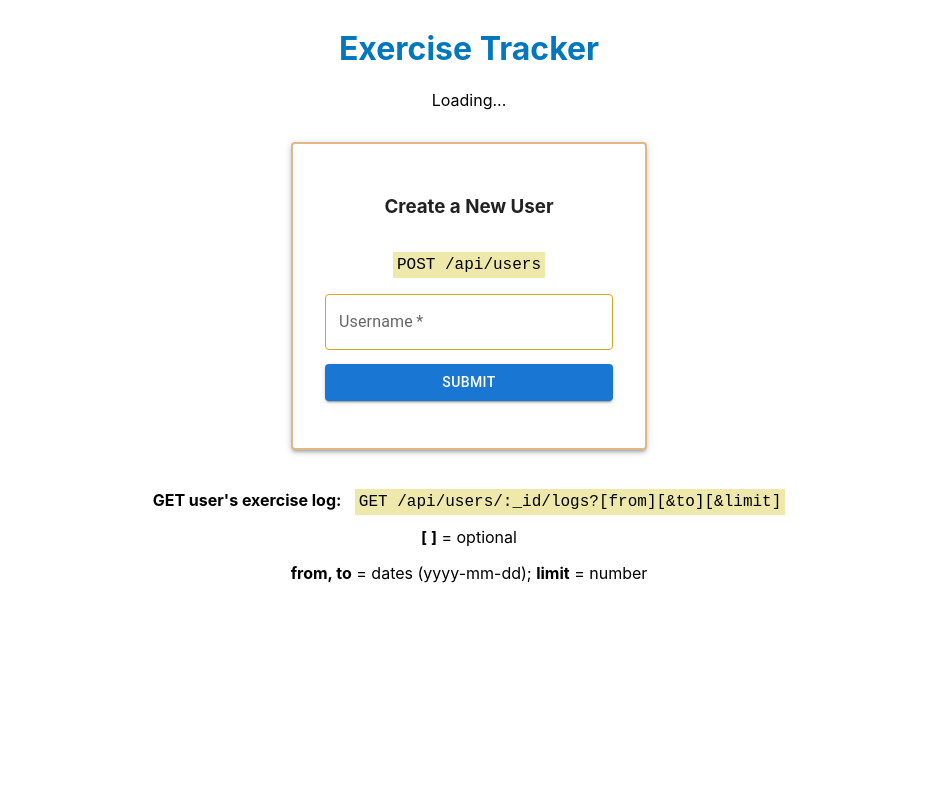
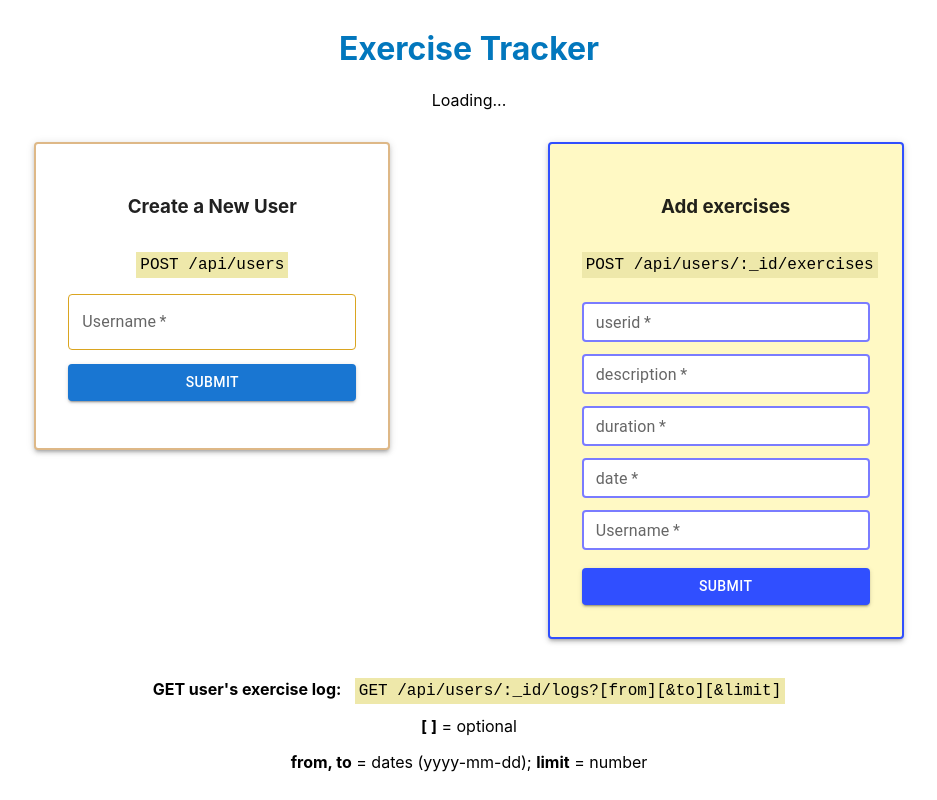
Before and after one commit to saideepd/exercise-tracker, a React (Create React App) app in the folder client/: page / in a window 1280 px wide. Shown: the whole page, without its empty margins (171-1108 px from the left). Built offline with nearby package versions, Linux system fonts and the light colour scheme; no server answers.

Commit message:
Added ExerciseLog Component

```diff
--- a/client/src/App.js
+++ b/client/src/App.js
@@ -3,6 +3,7 @@ import './App.css';
 import Header from './components/Header/Header';
 import Information from './components/Information/Information';
 import User from './components/User/User';
+import Exercise from './components/ExerciseLog/ExerciseLog';
 import { Container } from '@mui/material';
 
 const baseUrl = "http://localhost:8888";
@@ -33,6 +34,7 @@ function App() {
         </p>
         <div className="user-exercise-form">
           <User />
+          <Exercise />
         </div>
         <Information />
       </Container>
--- /dev/null
+++ b/client/src/components/ExerciseLog/ExerciseLog.css
@@ -0,0 +1,44 @@
+.exercise-component {
+    margin: 1em;
+}
+
+.exercise-paper {
+    width: 18em;
+    height: max-content;
+    padding: 2em;
+    border: 2px solid #304ffe;
+    background-color: #fff9c4;
+    display: flex;
+    flex-direction: column;
+}
+
+.exercise-endpoint {
+    background-color: #eee8aa;
+    font-family: 'Courier New', Courier, monospace;
+    color: #000000;
+    padding: 0.25em;
+    width: max-content;
+    display: block;
+    margin-left: auto;
+    margin-right: auto;
+}
+
+#create-exerciselog-btn {
+    margin-top: 1em;
+}
+
+.user-input {
+    margin-top: 1em;
+    margin-bottom: 1em;
+}
+
+@media screen and (max-width: 450px) {
+    .exercise-paper {
+        width: 15em;
+        padding: 2em;
+    }
+
+    .exercise-endpoint {
+        width: auto;
+    }
+}
--- /dev/null
+++ b/client/src/components/ExerciseLog/ExerciseLog.js
@@ -0,0 +1,107 @@
+import React from 'react'
+import './ExerciseLog.css';
+import { Button, Paper, TextField } from '@mui/material';
+import { styled } from "@mui/material/styles";
+
+const CssTextField = styled(TextField)({
+  '& label.Mui-focused': {
+    color: 'red',
+  },
+  '& .MuiInput-underline:after': {
+    borderBottomColor: '#0026ca',
+  },
+  '& .MuiOutlinedInput-root': {
+    '& fieldset': {
+      borderColor: '#7a7cff',
+      border: '2px solid #7a7cff',
+      backgroundColor: 'white'
+    },
+    '&:hover fieldset': {
+      borderColor: '#304ffe',
+    },
+    '&.Mui-focused fieldset': {
+      borderColor: '#0026ca',
+    },
+  },
+});
+
+const ColorButton = styled(Button)({
+  backgroundColor: '#304fff',
+  '&:hover': {
+    backgroundColor: '#0026ca'
+  }
+});
+
+const ExerciseLog = () => {
+  return (
+    <div className="exercise-component">
+      <Paper
+        elevation={3}
+        className="exercise-paper"
+        style={{ backgroundColor: '#fff9c4' }}
+      >
+        <h3>Add exercises</h3>
+        <p className="endpoint exercise-endpoint">POST /api/users/:_id/exercises</p>
+        <CssTextField
+          required
+          id="outlined-required"
+          label="userid"
+          name="userid"
+          placeholder=":_id"
+          className="user-input"
+          size="small"
+          margin="dense"
+        />
+        <CssTextField
+          required
+          id="outlined-required"
+          label="description"
+          name="description"
+          placeholder="description"
+          className="user-input"
+          size="small"
+          margin="dense"
+        />
+        <CssTextField
+          required
+          id="outlined-required"
+          label="duration"
+          name="duration"
+          placeholder="duration* (mins)"
+          className="user-input"
+          size="small"
+          margin="dense"
+        />
+        <CssTextField
+          required
+          id="outlined-required"
+          label="date"
+          name="date"
+          placeholder="date (yyyy-mm-dd)"
+          className="user-input"
+          size="small"
+          margin="dense"
+        />
+        <CssTextField
+          required
+          id="outlined-required"
+          label="Username"
+          name="username"
+          placeholder="username"
+          className="user-input"
+          size="small"
+          margin="dense"
+        />
+        <ColorButton
+          variant="contained"
+          id="create-exerciselog-btn"
+          color="primary"
+        >
+          Submit
+        </ColorButton>
+      </Paper>
+    </div>
+  )
+}
+
+export default ExerciseLog
```
